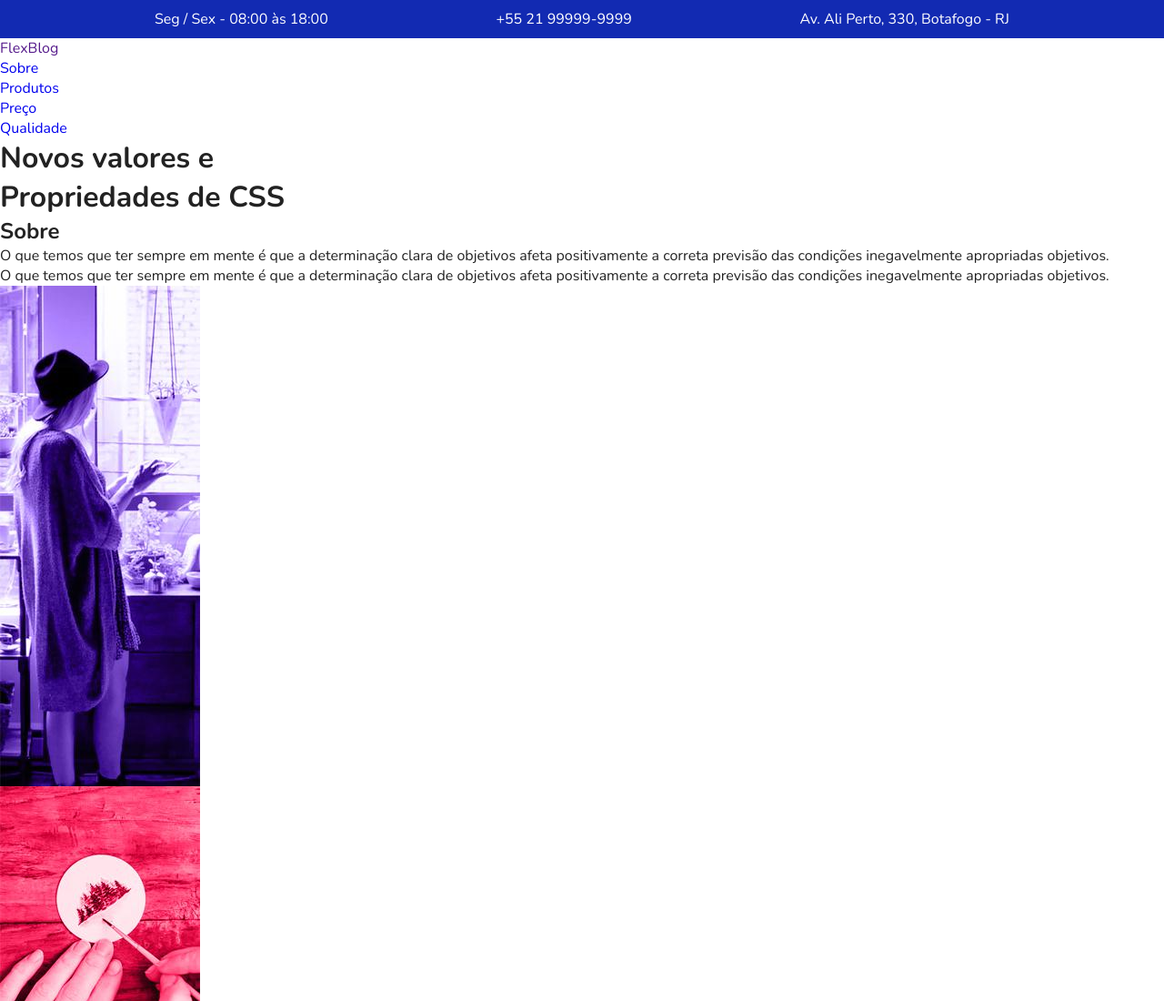
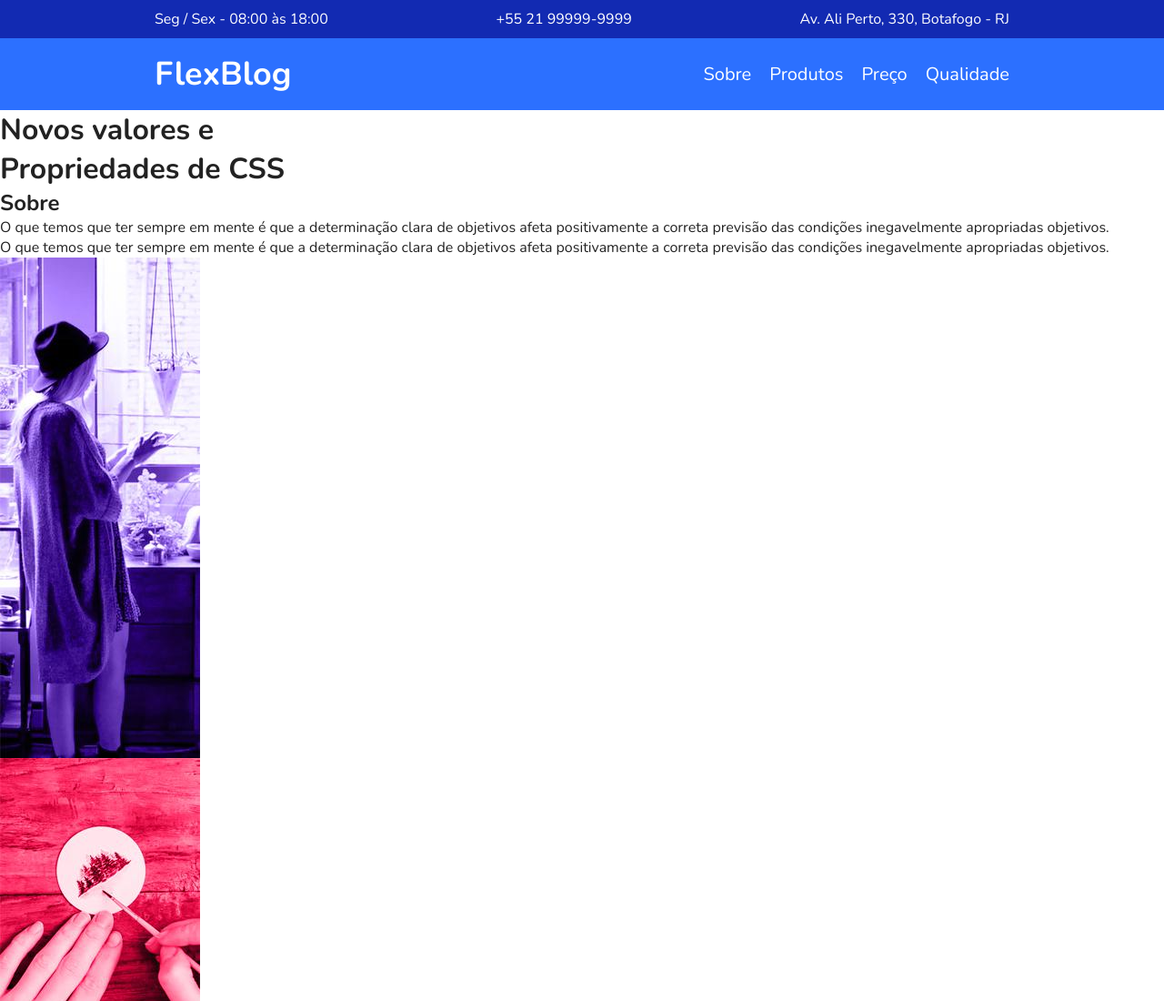
Before and after one commit to rhaissabg/projeto-flexblog, a plain HTML site: page index.html in a window 1280 px wide. Shown: the top 1100 px of the page at 91% size. Drawn offline with nearby package versions, Linux system fonts and the light colour scheme.

Commit message:
logo + nav

```diff
--- a/css/style.css
+++ b/css/style.css
@@ -48,3 +48,44 @@ img {
 .superinfo a {
     color: #ffffff;
 }
+
+/*Menu*/
+.menu-bg {
+    background: #2c70ff;
+}
+
+.menu {
+    max-width: 960px;
+    margin: 0 auto;
+    padding: 15px 0px;
+    display: flex;
+    justify-content: space-between;
+    flex-wrap: wrap;
+    align-items: center;
+}
+
+.menu a {
+    color: #ffffff;
+}
+
+.menu-logo a {
+    font-size: 2.25rem;
+    font-weight: bold;
+    margin: 0px 10px;
+}
+
+.menu-nav ul {
+    display: flex;
+    flex-wrap: wrap;
+}
+
+.menu-nav a {
+    font-size: 1.25rem;
+    display: block;
+    padding: 10px;
+}
+
+.menu-nav a:hover {
+    color:  #122AB2;
+    transition: 0.3s;
+}
--- a/index.html
+++ b/index.html
@@ -24,7 +24,7 @@
             <div class="menu-logo">
                 <a href="">FlexBlog</a>
             </div>
-            <nav>
+            <nav class="menu-nav">
                 <ul>
                     <li><a href="#sobre">Sobre</a></li>
                     <li><a href="#produtos">Produtos</a></li>
```
